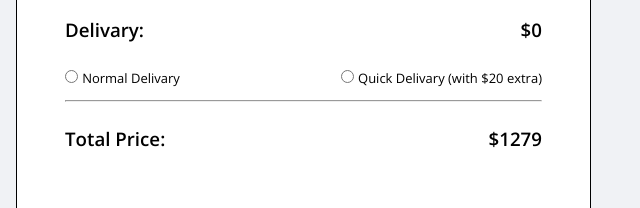
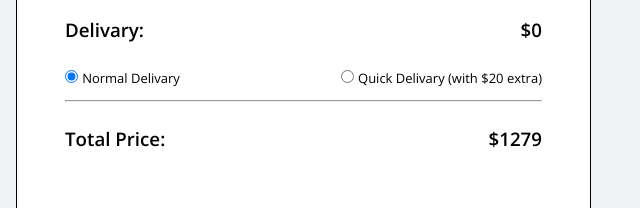
Before and after one commit to kakon4366/shopping-cart-calculation, a plain HTML site: page index.html in a window 1280 px wide. Shown: the part 387-595 px from the top of the page, 634-1274 px from the left. Drawn offline with nearby package versions, Linux system fonts and the light colour scheme.

Commit message:
Radio Button updated

```diff
--- a/index.html
+++ b/index.html
@@ -108,7 +108,7 @@
                                 </div>
                                 <div class="delivary-options">
                                     <div class="normal">
-                                        <input type="radio" name="delivary" id="free-delivary">
+                                        <input checked type="radio" name="delivary" id="free-delivary">
                                         <label for="free-delivary">Normal Delivary</label>
                                     </div>
                                     <div class="normal">
```
